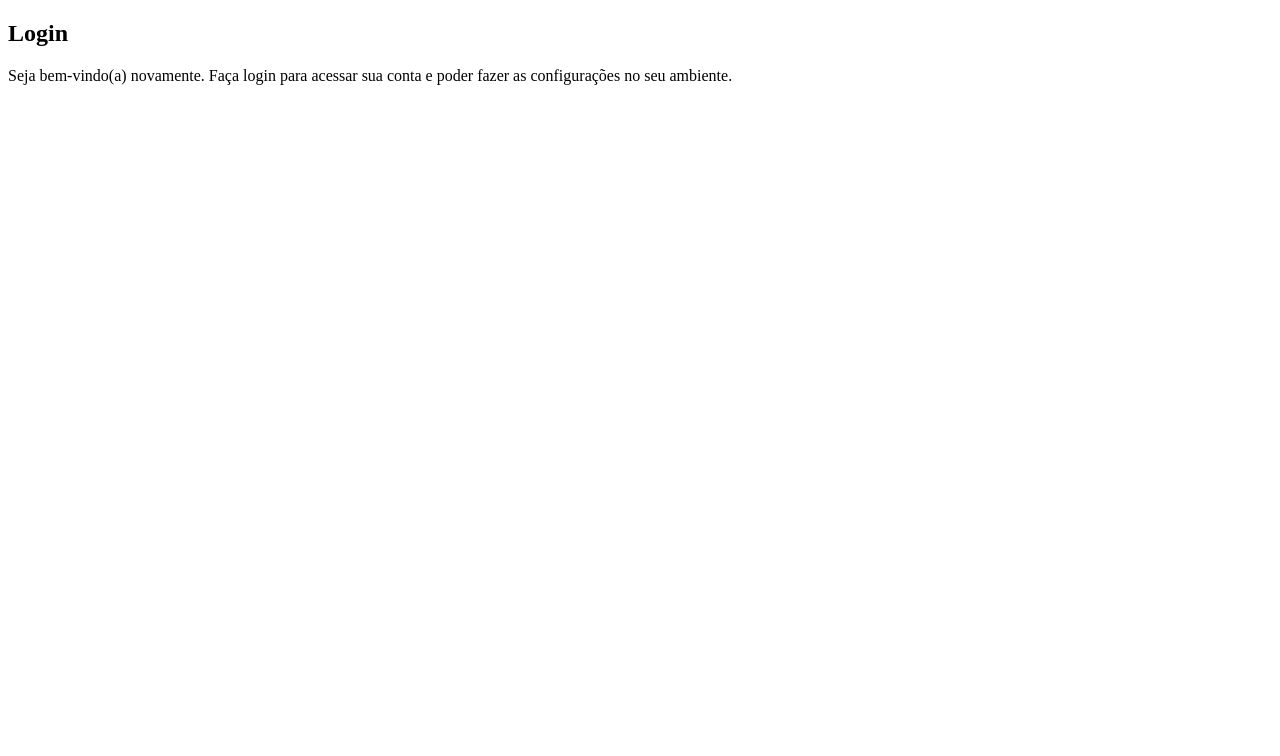
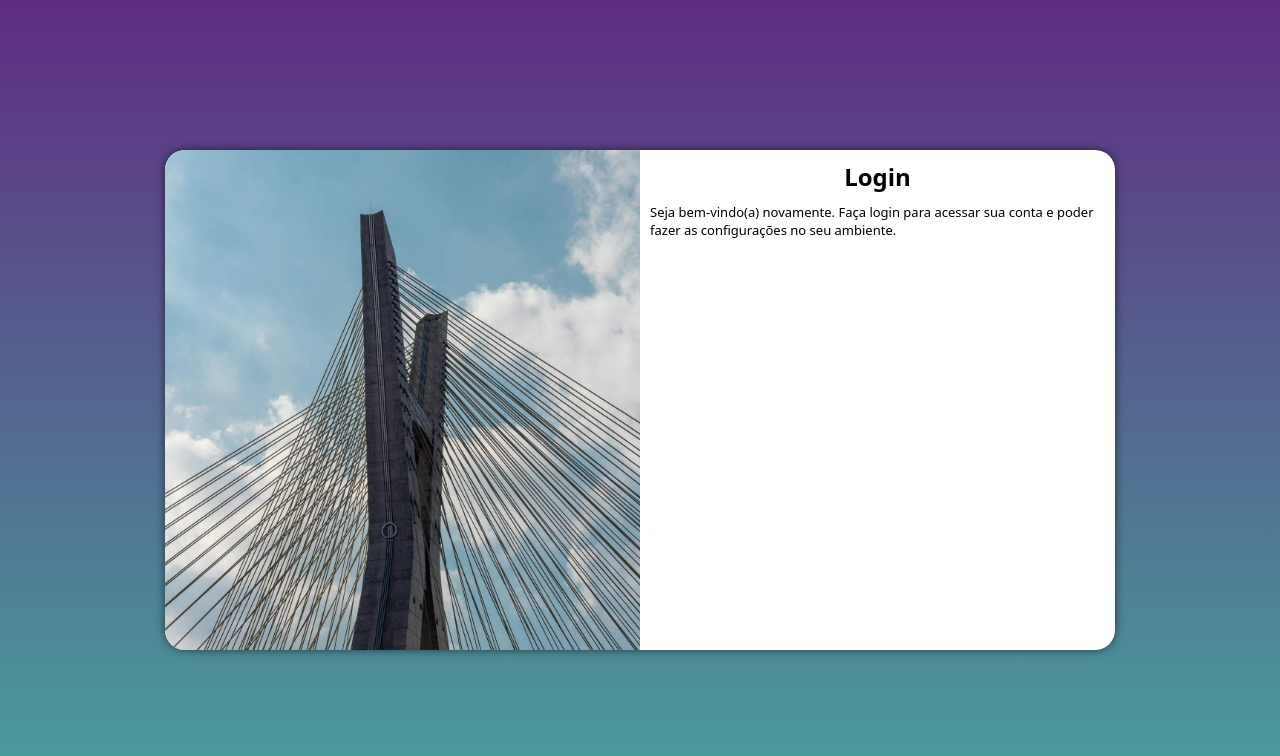
Before and after one commit to Erica4Lopes/Projeto-Login, a plain HTML site: page index.html in a window 1280 px wide. Drawn offline with Linux system fonts and the light colour scheme.

Commit message:
media query para outras telas

```diff
--- /dev/null
+++ b/estilos/media-query.css
@@ -0,0 +1,44 @@
+@charset "UTF-8";
+
+@media screen and (min-width: 768px) and (max-width: 992px) {
+
+    body {
+        background-image: linear-gradient(to bottom, #5f2c82, #49a09d);
+    }
+
+    section#login {
+        width: 80vw;
+    }
+
+    section#login > div#imagem {
+        float: left;
+        width: 30%;
+        height: 100%;
+    }
+
+    section#login > div#formulario {
+        float: right;
+        width: 70%;
+    }
+}
+
+@media screen and (min-width: 992px) {
+    body {
+        background-image: linear-gradient(to bottom, #5f2c82, #49a09d);
+    }
+
+    section#login {
+        width: 950px;
+    }
+
+    section#login > div#imagem {
+        float: left;
+        width: 50%;
+        height: 100%;
+    }
+
+    section#login > div#formulario {
+        float: right;
+        width: 50%;
+    }
+}
--- a/estilos/style.css
+++ b/estilos/style.css
@@ -3,3 +3,61 @@
 /* Paleta de cores
 Verde :#49a09d
 lilas :#5f2c82 */
+
+* {
+    font-family: system-ui, -apple-system, BlinkMacSystemFont, 'Segoe UI', Roboto, Oxygen, Ubuntu, Cantarell, 'Open Sans', 'Helvetica Neue', sans-serif;
+    padding: 0px;
+    margin: 0px;
+    box-sizing: border-box;
+}
+
+body, html {
+    width: 100vw;
+    height: 100vh;
+    background-color: #5f2c82;
+}
+
+main {
+    position: relative;
+    width: 100vw;
+    height: 100vh;
+}
+
+section#login {
+    position: absolute;
+    top: 50%;
+    left: 50%;
+    transform: translate(-50%, -50%);
+    overflow: hidden;
+
+    background-color: white;
+    width: 250px;
+    height: 500px;
+    border-radius: 20px;
+    box-shadow: 0px 0px 10px rgba(0, 0, 0, 0.582);
+
+    transition: width .3s, height .3s;
+    transition-timing-function: ease;
+}
+
+section#login > div#formulario h1 {
+    text-align: center;
+    padding-bottom: 10px;
+}
+
+section#login > div#formulario p {
+    font-size: 13px;
+}
+
+section#login > div#imagem {
+    display: block;
+    background: url(../imagens/pexels-bruthethe-3035998.jpg) no-repeat;
+    background-size: cover;
+    background-position: center center;
+    height: 200px;
+}
+
+section#login > div#formulario {
+    display: block;
+    padding: 10px;
+}
--- a/index.html
+++ b/index.html
@@ -5,11 +5,12 @@
     <meta name="viewport" content="width=device-width, initial-scale=1.0">
     <title>Login</title>
     <link rel="stylesheet" href="estilos/style.css">
+    <link rel="stylesheet" href="estilos/media-query.css">
 </head>
 <body>
     <main>
-        <section>
-            <div id="login">
+        <section id="login">
+            <div id="imagem">
 
             </div>
             <div id="formulario">
```
